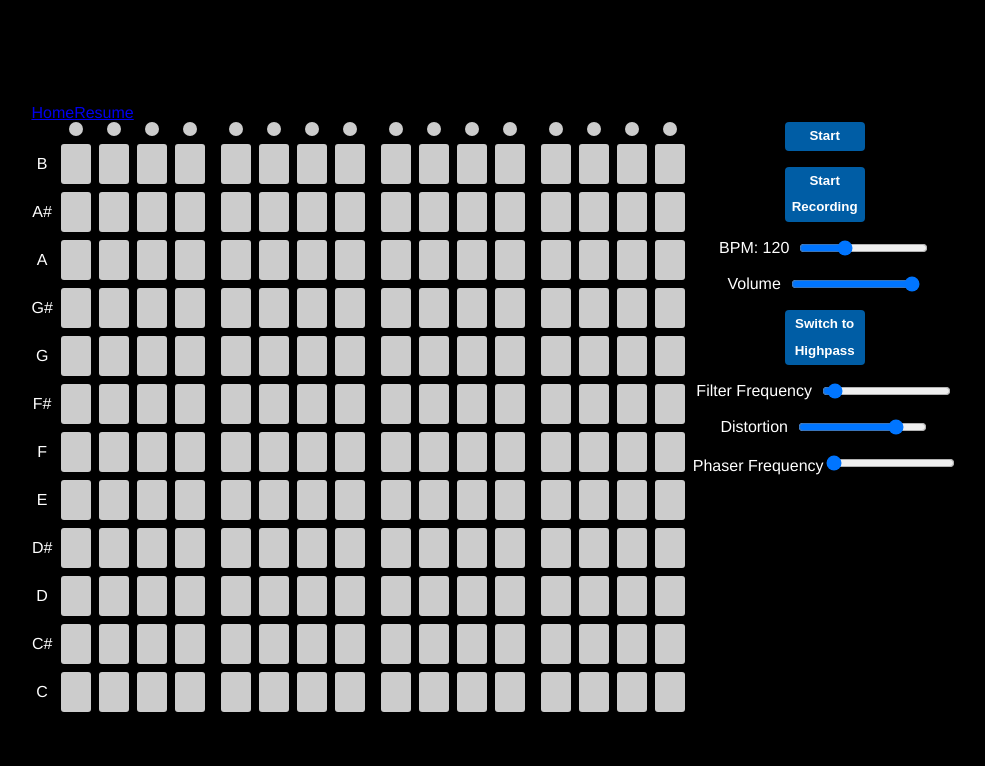
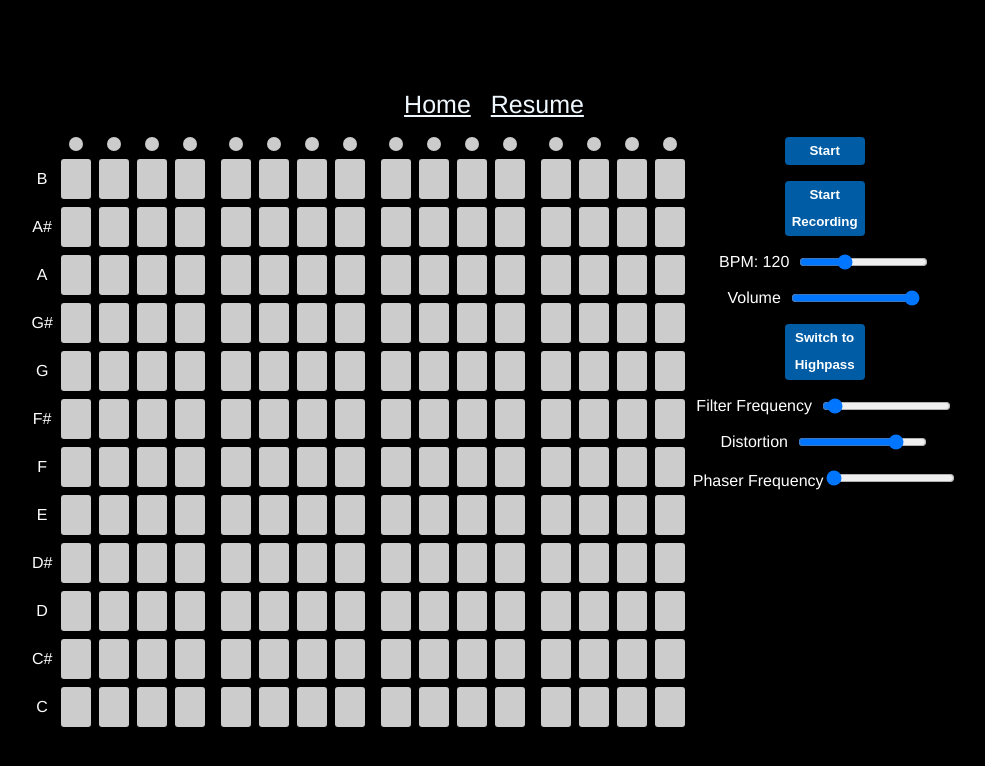
Before and after one commit to julienfullstack/Drum-Machine, a React (Vite) app: page / in a window 1280 px wide. Shown: the top 766 px of the page, without its empty margins (146-1131 px from the left). Built offline with nearby package versions, Linux system fonts and the light colour scheme; no server answers.

Commit message:
Added styling to home page links

```diff
--- /dev/null
+++ b/src/App.css
@@ -0,0 +1,8 @@
+.link{
+  color:aliceblue;
+  font-size: 25px;
+  font-family: 'Franklin Gothic Medium', 'Arial Narrow', Arial, sans-serif;
+}
+.link:hover {
+  color: red;
+}
--- a/src/App.tsx
+++ b/src/App.tsx
@@ -1,14 +1,21 @@
 import DrumMachine from "./DrumMachine";
 import { BrowserRouter as Router, Routes, Route, Link } from 'react-router-dom';
 import Resume from './Resume';
+import { React } from 'react';
 
+import './App.css';
 
 function App() {
   return (
     <div>
+
     <Router>
-      <Link to="/">Home</Link>
-      <Link to="/resume">Resume</Link>
+    <div style={{ display: 'flex', justifyContent: 'center', gap: '20px' }}>
+      <Link to="/" className="link">Home</Link>
+      <Link to="/resume" className="link">Resume</Link>
+    </div>
+      <br>
+      </br>
       <Routes>
         <Route path="/resume" element={<Resume />} />
         <Route path="/" element={<DrumMachine
--- a/src/DrumMachine.module.scss
+++ b/src/DrumMachine.module.scss
@@ -1,5 +1,18 @@
 $cellHeight: 40px;
 $rowGap: 8px;
+
+
+.links {
+  color: #005da5;
+  text-decoration: none;
+  font-weight: 700;
+  transition: color 0.3s;
+
+  &:hover {
+    color: #4281b2;
+  }
+}
+
 
 @mixin invisibleInput {
   border: 0px;
```
